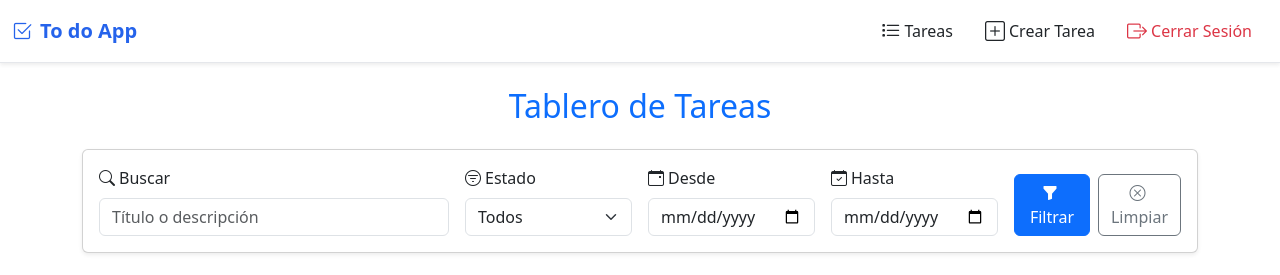
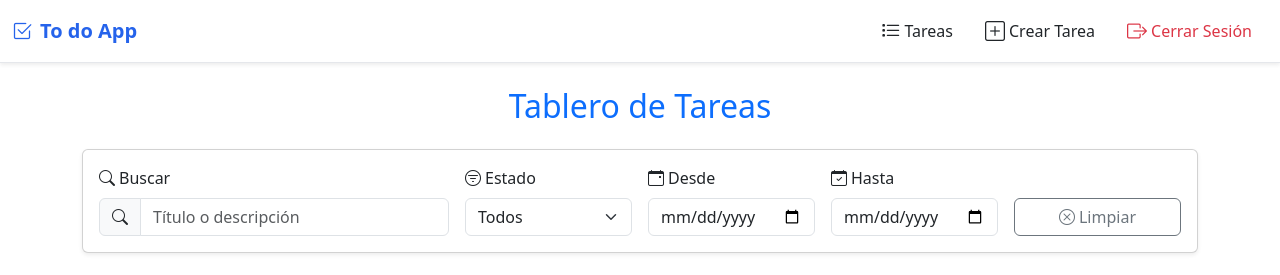
Before and after one commit to AleFlores15/Gestor-Tareas-Frontend, a React (Create React App) app: page /tasks in a window 1280 px wide. Shown: the top 275 px of the page. Built offline with nearby package versions, Linux system fonts and the light colour scheme; no server answers; sample sign-in values are in the browser's storage; the HTML template or start-up script is replaced by a standard one.

Commit message:
filtros automaticos added

```diff
--- a/src/components/TaskList.js
+++ b/src/components/TaskList.js
@@ -38,12 +38,9 @@ const TaskList = () => {
 
   const handleInputChange = (e) => {
     const { name, value } = e.target;
-    setFiltros((prev) => ({ ...prev, [name]: value }));
-  };
-
-  const handleFiltrar = (e) => {
-    e.preventDefault();
-    cargarTareas(filtros);
+    const nuevosFiltros = { ...filtros, [name]: value };
+    setFiltros(nuevosFiltros);
+    cargarTareas(nuevosFiltros); // Aplica los filtros automáticamente
   };
 
   const handleReset = () => {
@@ -66,12 +63,16 @@ const TaskList = () => {
   return (
     <div className="container my-4">
       {/* Formulario de filtros */}
-      <form className="card shadow-sm p-3 mb-4" onSubmit={handleFiltrar}>
+      <form className="card shadow-sm p-3 mb-4" onSubmit={(e) => e.preventDefault()}>
         <div className="row gy-3 gx-3">
           <div className="col-md-4">
             <label htmlFor="search" className="form-label">
               <i className="bi bi-search me-1"></i>Buscar
             </label>
+            <div className="input-group">
+              <span className="input-group-text">
+                <i className="bi bi-search"></i>
+              </span>
               <input
                 type="text"
                 name="search"
@@ -81,6 +82,7 @@ const TaskList = () => {
                 value={filtros.search}
                 onChange={handleInputChange}
               />
+            </div>
           </div>
 
           <div className="col-md-2">
@@ -129,10 +131,7 @@ const TaskList = () => {
             />
           </div>
 
-          <div className="col-md-2 d-flex align-items-end gap-2">
-            <button type="submit" className="btn btn-primary w-100">
-              <i className="bi bi-funnel-fill me-1"></i>Filtrar
-            </button>
+          <div className="col-md-2 d-flex align-items-end">
             <button
               type="button"
               className="btn btn-outline-secondary w-100"
```
Lines whose indentation alone changed are shown as unchanged.
